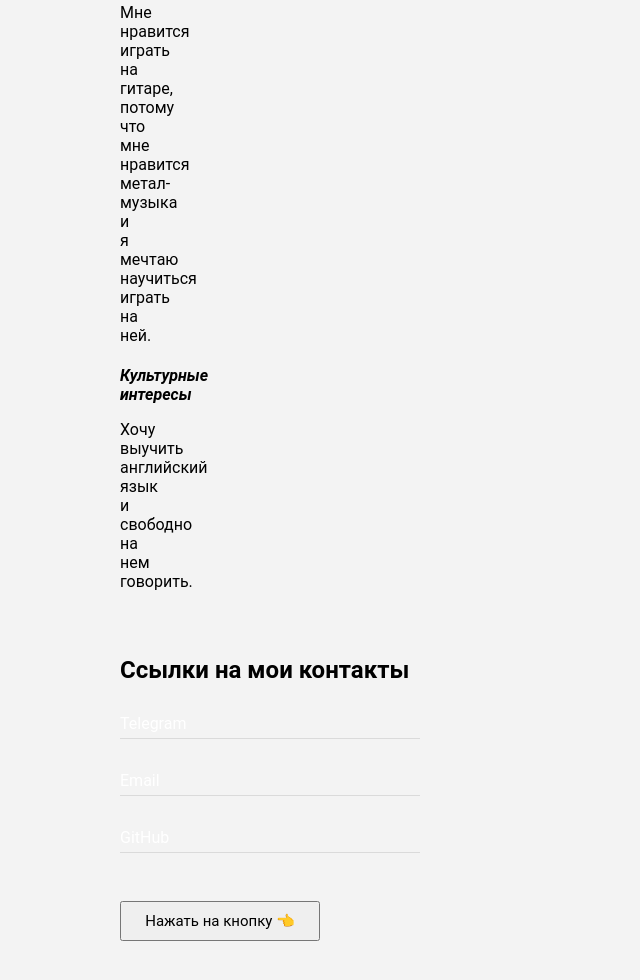
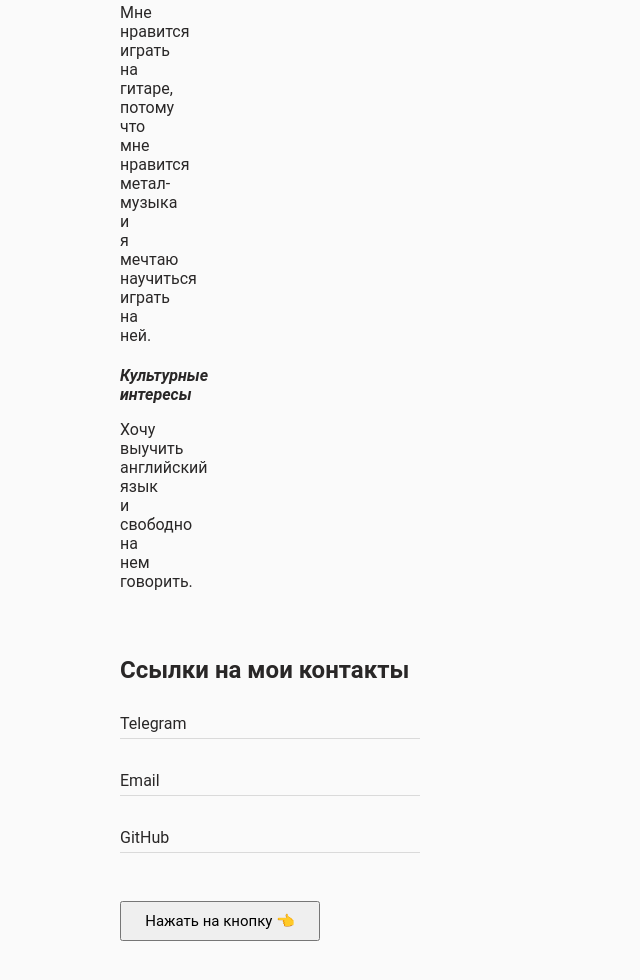
Before and after one commit to AlexandrChepanov-QA/My_site, a plain HTML site: page index.html in a window 1280 px wide. Shown: the part 1418-2398 px from the top of the page, without its empty margins (0-640 px from the left). Drawn offline with Linux system fonts and the light colour scheme.

Commit message:
My_site v3.1

```diff
--- a/main.css
+++ b/main.css
@@ -1,7 +1,7 @@
 body {
   font-family: Roboto, sans-serif;
-  background-color: #f3f3f3;
-  color: black;
+  background-color: #fafafa;
+  color: #292727;
 }
 
 .container {
@@ -15,7 +15,7 @@ a {
   text-decoration:none;
   margin-bottom: 1.2em;
   position: relative;
-  color: white;
+  color: #292727;
 }
 
   /* Что делать при наведении на ссылку */
```
